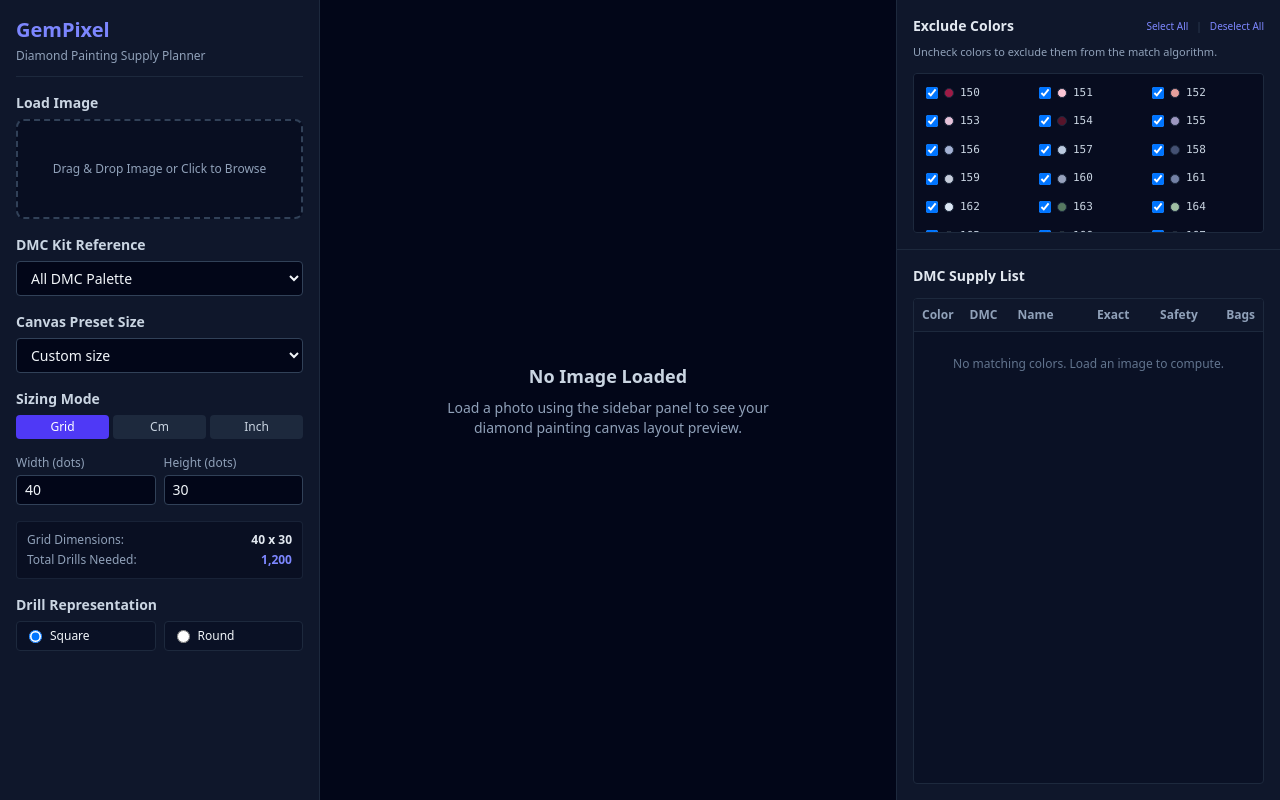
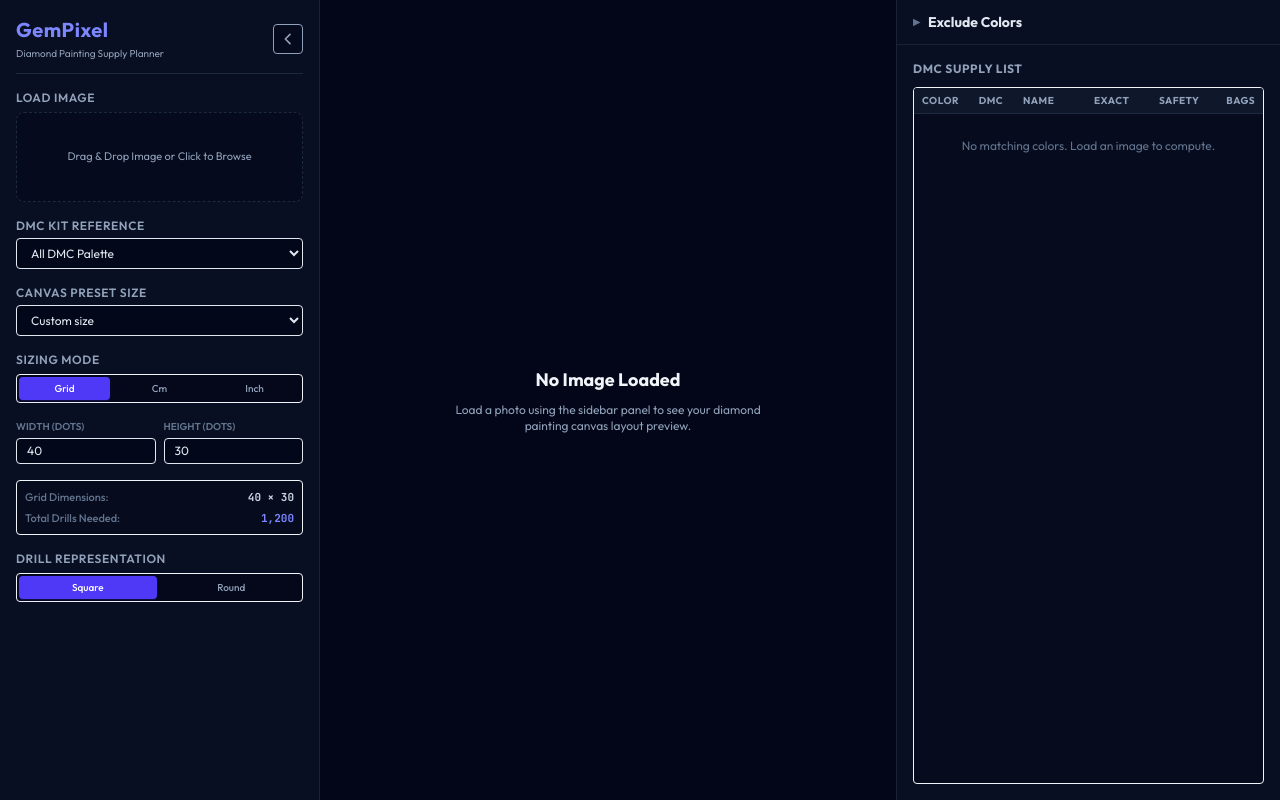
Before and after one commit to Black-Maple-Code/gempixel, a Preact app: page / in a window 1280 px wide. Built offline with nearby package versions, Linux system fonts and the light colour scheme.

Commit message:
feat(ui): complete UI overhaul with collapsible sidebars, compact lists, and premium violet glassmorphism theme

```diff
--- a/src/App.tsx
+++ b/src/App.tsx
@@ -34,6 +34,8 @@ export function App() {
   const [widthInput, setWidthInput] = useState<string>('40');
   const [heightInput, setHeightInput] = useState<string>('30');
   const [selectedPreset, setSelectedPreset] = useState<string>('custom');
+  const [leftPanelCollapsed, setLeftPanelCollapsed] = useState(false);
+  const [excludeListOpen, setExcludeListOpen] = useState(false);
 
   const [drillStyle, setDrillStyle] = useState<'square' | 'round'>('square');
   const [selectedBaseKit, setSelectedBaseKit] = useState<'all' | '100' | '200'>('all');
@@ -391,26 +393,43 @@ export function App() {
   return (
     <div className="flex h-screen w-screen bg-slate-950 text-slate-100 overflow-hidden print:h-auto print:overflow-visible">
       {/* Left Sidebar Control Panel */}
-      <aside className="w-80 bg-slate-900 border-r border-slate-800 p-4 flex flex-col gap-4 overflow-y-auto no-print">
-        <div className="border-b border-slate-800 pb-3">
-          <h1 className="text-xl font-bold text-indigo-400">GemPixel</h1>
-          <p className="text-xs text-slate-400 mt-1">Diamond Painting Supply Planner</p>
+      <aside
+        className={`bg-slate-900/60 backdrop-blur-md border-r border-slate-800/80 flex flex-col gap-4 overflow-y-auto no-print transition-all duration-300 relative shrink-0 ${
+          leftPanelCollapsed ? 'w-0 border-r-0 p-0 overflow-hidden' : 'w-80 p-4'
+        }`}
+      >
+        <div className="flex justify-between items-center border-b border-slate-800 pb-3">
+          <div>
+            <h1 className="text-xl font-bold text-indigo-400 tracking-wide">GemPixel</h1>
+            <p className="text-[10px] text-slate-400 mt-0.5">Diamond Painting Supply Planner</p>
+          </div>
+          <button
+            onClick={() => setLeftPanelCollapsed(true)}
+            className="p-1.5 rounded bg-slate-950/50 hover:bg-slate-800 text-slate-400 hover:text-white transition-colors cursor-pointer border border-slate-850/80 hover:scale-105 active:scale-95 flex items-center justify-center"
+            title="Collapse Sidebar"
+          >
+            <svg className="w-4 h-4" fill="none" viewBox="0 0 24 24" stroke="currentColor">
+              <path stroke-linecap="round" stroke-linejoin="round" stroke-width="2.5" d="M15 19l-7-7 7-7" />
+            </svg>
+          </button>
         </div>
 
         {/* File Upload / Dropzone */}
         <div className="flex flex-col gap-1.5">
-          <label className="text-sm font-semibold text-slate-300">Load Image</label>
+          <label className="text-xs font-semibold text-slate-400 uppercase tracking-wider">Load Image</label>
           <div
             ref={dropZoneRef}
             onDragOver={handleDragOver}
             onDragLeave={handleDragLeave}
             onDrop={handleDrop}
-            className={`border-2 border-dashed rounded-lg p-4 text-center cursor-pointer transition-colors flex flex-col items-center justify-center min-h-[100px] ${
-              isDragOver ? 'border-indigo-500 bg-indigo-500/10' : 'border-slate-700 hover:border-slate-600 bg-slate-950/50'
+            className={`border border-dashed rounded-lg p-3 text-center cursor-pointer transition-all flex flex-col items-center justify-center min-h-[90px] ${
+              isDragOver
+                ? 'border-indigo-500 bg-indigo-500/10 shadow-lg shadow-indigo-500/5'
+                : 'border-slate-800 hover:border-slate-700 bg-slate-950/40 hover:bg-slate-950/60'
             }`}
             onClick={() => document.getElementById('file-upload')?.click()}
           >
-            <span className="text-xs text-slate-400">Drag & Drop Image or Click to Browse</span>
+            <span className="text-[11px] text-slate-400 leading-relaxed max-w-[200px]">Drag & Drop Image or Click to Browse</span>
             <input
               id="file-upload"
               type="file"
@@ -422,15 +441,15 @@ export function App() {
         </div>
 
         {/* Base Kit Selector */}
-        <div className="flex flex-col gap-1.5">
-          <label className="text-sm font-semibold text-slate-300">DMC Kit Reference</label>
+        <div className="flex flex-col gap-1">
+          <label className="text-xs font-semibold text-slate-400 uppercase tracking-wider">DMC Kit Reference</label>
           <select
             value={selectedBaseKit}
             onChange={(e) => {
               setSelectedBaseKit((e.target as HTMLSelectElement).value as any);
               setExcludedColors(new Set()); // Reset exclusions on kit change
             }}
-            className="bg-slate-950 border border-slate-700 rounded px-2.5 py-1.5 text-sm focus:outline-none focus:ring-1 focus:ring-indigo-500"
+            className="bg-slate-950/80 border border-slate-850 rounded px-2.5 py-1.5 text-xs focus:outline-none focus:ring-1 focus:ring-indigo-500 transition-all text-slate-200 cursor-pointer"
           >
             <option value="all">All DMC Palette</option>
             <option value="100">Art Dot 100 Kit</option>
@@ -439,12 +458,12 @@ export function App() {
         </div>
 
         {/* Canvas Preset Size */}
-        <div className="flex flex-col gap-1.5">
-          <label className="text-sm font-semibold text-slate-300">Canvas Preset Size</label>
+        <div className="flex flex-col gap-1">
+          <label className="text-xs font-semibold text-slate-400 uppercase tracking-wider">Canvas Preset Size</label>
           <select
             value={selectedPreset}
             onChange={handlePresetChange}
-            className="bg-slate-950 border border-slate-700 rounded px-2.5 py-1.5 text-sm focus:outline-none focus:ring-1 focus:ring-indigo-500"
+            className="bg-slate-950/80 border border-slate-850 rounded px-2.5 py-1.5 text-xs focus:outline-none focus:ring-1 focus:ring-indigo-500 transition-all text-slate-200 cursor-pointer"
           >
             {STANDARD_SIZES.map(sz => (
               <option key={sz.value} value={sz.value}>{sz.name}</option>
@@ -454,14 +473,16 @@ export function App() {
 
         {/* Sizing Units & Inputs */}
         <div className="flex flex-col gap-1.5">
-          <label className="text-sm font-semibold text-slate-300">Sizing Mode</label>
-          <div className="grid grid-cols-3 gap-1">
+          <label className="text-xs font-semibold text-slate-400 uppercase tracking-wider">Sizing Mode</label>
+          <div className="grid grid-cols-3 gap-1 bg-slate-950/60 p-0.5 rounded border border-slate-850/50">
             {(['grid', 'cm', 'inch'] as const).map(u => (
               <button
                 key={u}
                 onClick={() => handleUnitChange(u)}
-                className={`text-xs py-1 rounded capitalize font-medium ${
-                  unit === u ? 'bg-indigo-600 text-white' : 'bg-slate-800 text-slate-300 hover:bg-slate-750'
+                className={`text-[10px] py-1 rounded capitalize font-medium transition-all cursor-pointer ${
+                  unit === u
+                    ? 'bg-indigo-600 text-white shadow shadow-indigo-600/20'
+                    : 'text-slate-400 hover:text-slate-200 hover:bg-slate-900/30'
                 }`}
               >
                 {u}
@@ -472,56 +493,57 @@ export function App() {
 
         <div className="grid grid-cols-2 gap-2">
           <div className="flex flex-col gap-1">
-            <label className="text-xs text-slate-400">Width ({unit === 'grid' ? 'dots' : unit})</label>
+            <label className="text-[10px] text-slate-500 uppercase font-semibold">Width ({unit === 'grid' ? 'dots' : unit})</label>
             <input
               type="number"
               data-field="width"
               step={unit === 'grid' ? '1' : '0.1'}
               value={widthInput}
               onInput={(e) => handleWidthChange((e.target as HTMLInputElement).value)}
-              className="bg-slate-950 border border-slate-700 rounded px-2 py-1 text-sm focus:outline-none focus:ring-1 focus:ring-indigo-500"
+              className="bg-slate-950/80 border border-slate-850 rounded px-2.5 py-1 text-xs focus:outline-none focus:ring-1 focus:ring-indigo-500 transition-all text-slate-200"
             />
           </div>
           <div className="flex flex-col gap-1">
-            <label className="text-xs text-slate-400">Height ({unit === 'grid' ? 'dots' : unit})</label>
+            <label className="text-[10px] text-slate-500 uppercase font-semibold">Height ({unit === 'grid' ? 'dots' : unit})</label>
             <input
               type="number"
               data-field="height"
               step={unit === 'grid' ? '1' : '0.1'}
               value={heightInput}
               onInput={(e) => handleHeightChange((e.target as HTMLInputElement).value)}
-              className="bg-slate-950 border border-slate-700 rounded px-2 py-1 text-sm focus:outline-none focus:ring-1 focus:ring-indigo-500"
+              className="bg-slate-950/80 border border-slate-850 rounded px-2.5 py-1 text-xs focus:outline-none focus:ring-1 focus:ring-indigo-500 transition-all text-slate-200"
             />
           </div>
         </div>
 
         {/* Calculated Info */}
-        <div className="bg-slate-950/40 p-2.5 rounded border border-slate-800/80 text-xs flex flex-col gap-1">
+        <div className="bg-slate-950/30 p-2 rounded border border-slate-850/60 text-[11px] flex flex-col gap-1 text-slate-350">
           <div className="flex justify-between">
-            <span className="text-slate-400">Grid Dimensions:</span>
-            <span className="font-semibold text-slate-200">{cols} x {rows}</span>
+            <span className="text-slate-500 font-medium">Grid Dimensions:</span>
+            <span className="font-semibold text-slate-300 font-mono">{cols} × {rows}</span>
           </div>
           <div className="flex justify-between">
-            <span className="text-slate-400">Total Drills Needed:</span>
-            <span className="font-semibold text-indigo-400">{(cols * rows).toLocaleString()}</span>
+            <span className="text-slate-500 font-medium">Total Drills Needed:</span>
+            <span className="font-bold text-indigo-400 font-mono">{(cols * rows).toLocaleString()}</span>
           </div>
         </div>
 
         {/* Drill Style */}
         <div className="flex flex-col gap-1.5">
-          <label className="text-sm font-semibold text-slate-300">Drill Representation</label>
-          <div className="grid grid-cols-2 gap-2">
+          <label className="text-xs font-semibold text-slate-400 uppercase tracking-wider">Drill Representation</label>
+          <div className="grid grid-cols-2 gap-1.5 bg-slate-950/60 p-0.5 rounded border border-slate-850/50">
             {(['square', 'round'] as const).map(style => (
-              <label key={style} className="flex items-center gap-2 cursor-pointer bg-slate-950/30 border border-slate-800 hover:border-slate-750 px-3 py-1.5 rounded text-xs select-none">
-                <input
-                  type="radio"
-                  name="drillStyle"
-                  checked={drillStyle === style}
-                  onChange={() => setDrillStyle(style)}
-                  className="text-indigo-600 focus:ring-indigo-500 bg-slate-900 border-slate-700"
-                />
-                <span className="capitalize">{style}</span>
-              </label>
+              <button
+                key={style}
+                onClick={() => setDrillStyle(style)}
+                className={`text-[10px] py-1 rounded capitalize font-medium transition-all cursor-pointer ${
+                  drillStyle === style
+                    ? 'bg-indigo-600 text-white shadow shadow-indigo-600/20'
+                    : 'text-slate-400 hover:text-slate-200 hover:bg-slate-900/30'
+                }`}
+              >
+                {style}
+              </button>
             ))}
           </div>
         </div>
@@ -530,15 +552,29 @@ export function App() {
         {matchResult && (
           <button
             onClick={printReport}
-            className="mt-auto bg-indigo-600 hover:bg-indigo-500 text-white py-2 rounded text-sm font-semibold flex items-center justify-center gap-1.5 transition-colors cursor-pointer"
+            className="mt-auto bg-gradient-to-r from-indigo-600 to-violet-600 hover:from-indigo-500 hover:to-violet-500 text-white py-2 rounded text-xs font-semibold flex items-center justify-center gap-1.5 shadow-lg shadow-indigo-950/20 active:scale-[0.98] transition-all cursor-pointer border border-indigo-500/20"
           >
-            <span>Print / Export PDF</span>
+            <svg className="w-3.5 h-3.5" fill="none" viewBox="0 0 24 24" stroke="currentColor">
+              <path stroke-linecap="round" stroke-linejoin="round" stroke-width="2.5" d="M17 17h2a2 2 0 002-2v-4a2 2 0 00-2-2H5a2 2 0 00-2 2v4a2 2 0 002 2h2m2 4h6a2 2 0 002-2v-4a2 2 0 00-2-2H9a2 2 0 00-2 2v4a2 2 0 002 2zm8-12V5a2 2 0 00-2-2H9a2 2 0 00-2 2v4h10z" />
+            </svg>
+            <span>Export / Print PDF</span>
           </button>
         )}
       </aside>
 
       {/* Main Canvas Area */}
       <main className="flex-1 relative flex flex-col min-w-0 print:block">
+        {leftPanelCollapsed && (
+          <button
+            onClick={() => setLeftPanelCollapsed(false)}
+            className="absolute top-4 left-4 z-50 p-2 bg-slate-900/90 hover:bg-slate-800 text-indigo-400 hover:text-white rounded-lg shadow-xl border border-slate-700/50 transition-all duration-200 cursor-pointer flex items-center justify-center hover:scale-105 active:scale-95"
+            title="Expand Sidebar"
+          >
+            <svg className="w-5 h-5" fill="none" viewBox="0 0 24 24" stroke="currentColor">
+              <path stroke-linecap="round" stroke-linejoin="round" stroke-width="2.5" d="M4 6h16M4 12h16M4 18h16" />
+            </svg>
+          </button>
+        )}
         <div className="flex-1 relative flex items-center justify-center overflow-hidden bg-slate-950 print:bg-white print:h-auto print:overflow-visible print:p-4">
           {image ? (
             <canvas
@@ -549,8 +585,8 @@ export function App() {
             />
           ) : (
             <div className="text-center p-6 max-w-sm flex flex-col items-center gap-2">
-              <span className="text-lg font-bold text-slate-300">No Image Loaded</span>
-              <p className="text-sm text-slate-400">Load a photo using the sidebar panel to see your diamond painting canvas layout preview.</p>
+              <span className="text-lg font-bold text-slate-350">No Image Loaded</span>
+              <p className="text-xs text-slate-400">Load a photo using the sidebar panel to see your diamond painting canvas layout preview.</p>
             </div>
           )}
 
@@ -565,15 +601,24 @@ export function App() {
           )}
         </div>
       </main>
+      {/* Right Sidebar Checklist & Legend */}
+      <aside className="w-96 bg-slate-900/60 backdrop-blur-md border-l border-slate-800/80 flex flex-col overflow-hidden print:w-full print:border-l-0 print:bg-white print:text-black print:overflow-visible print:h-auto shrink-0 transition-all duration-300">
 
-      {/* Right Sidebar Checklist & Legend */}
-      <aside className="w-96 bg-slate-900 border-l border-slate-800 flex flex-col overflow-hidden print:w-full print:border-l-0 print:bg-white print:text-black print:overflow-visible print:h-auto">
-
-        {/* Sub-palette selection checklist */}
-        <div className="p-4 border-b border-slate-800 no-print flex flex-col gap-2 shrink-0">
-          <div className="flex justify-between items-center">
-            <h3 className="font-bold text-sm text-slate-200">Exclude Colors</h3>
-            <div className="flex gap-2">
+        {/* Collapsible Sub-palette selection checklist */}
+        <div className="border-b border-slate-800/80 no-print flex flex-col shrink-0 transition-all">
+          <button
+            onClick={() => setExcludeListOpen(!excludeListOpen)}
+            className="w-full flex justify-between items-center py-3 px-4 hover:bg-slate-850/50 text-left font-bold text-sm text-slate-200 transition-colors select-none cursor-pointer focus:outline-none"
+          >
+            <div className="flex items-center gap-2">
+              <span className={`text-[9px] text-slate-500 transition-transform duration-200 ${excludeListOpen ? 'rotate-90' : ''}`}>▶</span>
+              <span>Exclude Colors</span>
+              {excludedColors.size > 0 && (
+                <span className="text-[10px] px-1.5 py-0.5 rounded-full bg-red-500/10 border border-red-500/20 text-red-400 font-semibold">{excludedColors.size}</span>
+              )}
+            </div>
+            {excludeListOpen && (
+              <div className="flex gap-2 no-print" onClick={(e) => e.stopPropagation()}>
                 <button onClick={handleSelectAll} className="text-[10px] text-indigo-400 hover:text-indigo-300 cursor-pointer">
                   Select All
                 </button>
@@ -582,10 +627,13 @@ export function App() {
                   Deselect All
                 </button>
               </div>
-          </div>
-          <p className="text-[11px] text-slate-400 mb-1">Uncheck colors to exclude them from the match algorithm.</p>
+            )}
+          </button>
 
-          <div className="grid grid-cols-3 gap-1.5 max-h-40 overflow-y-auto border border-slate-800 p-2 rounded bg-slate-950/60">
+          {excludeListOpen && (
+            <div className="px-4 pb-4 flex flex-col gap-2 transition-all">
+              <p className="text-[10px] text-slate-400">Uncheck colors to exclude them from calculations.</p>
+              <div className="grid grid-cols-3 gap-1.5 max-h-36 overflow-y-auto border border-slate-850 p-1.5 rounded bg-slate-950/60 shadow-inner">
                 {baseCandidates.map(c => {
                   const isExcluded = excludedColors.has(c.dmc);
                   return (
@@ -597,27 +645,29 @@ export function App() {
                         type="checkbox"
                         checked={!isExcluded}
                         onChange={() => toggleColorExclusion(c.dmc)}
-                    className="rounded border-slate-700 text-indigo-600 focus:ring-indigo-500 h-3 w-3"
+                        className="rounded border-slate-700 text-indigo-600 focus:ring-indigo-500 h-3 w-3 cursor-pointer"
                       />
                       <span
-                    className="w-2.5 h-2.5 rounded-full border border-slate-800 shrink-0"
+                        className="w-2.5 h-2.5 rounded-full border border-slate-850 shrink-0"
                         style={{ backgroundColor: c.hex }}
                       />
-                  <span className="font-mono text-slate-300 text-[11px] truncate" title={c.name}>{c.dmc}</span>
+                      <span className="font-mono text-slate-350 text-[11px] truncate" title={c.name}>{c.dmc}</span>
                     </label>
                   );
                 })}
               </div>
             </div>
+          )}
+        </div>
 
         {/* Legend table */}
         <div className="p-4 flex-1 flex flex-col overflow-hidden print:p-0 print:overflow-visible">
-          <div className="flex justify-between items-center mb-3 no-print">
-            <h3 className="font-bold text-sm text-slate-200">DMC Supply List</h3>
+          <div className="flex justify-between items-center mb-2.5 no-print">
+            <h3 className="font-bold text-xs uppercase tracking-wider text-slate-400">DMC Supply List</h3>
             {highlightedColor && (
               <button
                 onClick={() => handleRowClick(highlightedColor)}
-                className="text-[11px] text-red-400 hover:text-red-300 cursor-pointer"
+                className="text-[10px] text-red-400 hover:text-red-300 font-semibold cursor-pointer border border-red-500/20 px-2 py-0.5 rounded bg-red-500/5 hover:bg-red-500/10 transition-colors"
               >
                 Clear Highlight
               </button>
@@ -627,16 +677,16 @@ export function App() {
           <h2 className="hidden print:block text-2xl font-bold mb-4">GemPixel Supply Plan Report</h2>
 
           {/* Table Container */}
-          <div className="flex-1 overflow-y-auto border border-slate-800 rounded bg-slate-950/30 print:border-none print:bg-white print:overflow-visible no-print">
+          <div className="flex-1 overflow-y-auto border border-slate-850 rounded bg-slate-950/30 print:border-none print:bg-white print:overflow-visible no-print shadow-inner">
             <table className="w-full text-left text-xs border-collapse">
-              <thead className="sticky top-0 bg-slate-900 border-b border-slate-800 text-slate-400 select-none">
+              <thead className="sticky top-0 bg-slate-900 border-b border-slate-800 text-slate-400 select-none text-[10px] uppercase tracking-wider font-semibold">
                 <tr>
-                  <th className="p-2 w-8">Color</th>
-                  <th className="p-2 w-12">DMC</th>
-                  <th className="p-2 truncate max-w-[100px]">Name</th>
-                  <th className="p-2 text-right">Exact</th>
-                  <th className="p-2 text-right">Safety</th>
-                  <th className="p-2 text-right">Bags</th>
+                  <th className="py-1.5 px-2 w-8 text-center">Color</th>
+                  <th className="py-1.5 px-2 w-12 text-center">DMC</th>
+                  <th className="py-1.5 px-2 truncate max-w-[100px]">Name</th>
+                  <th className="py-1.5 px-2 text-right">Exact</th>
+                  <th className="py-1.5 px-2 text-right">Safety</th>
+                  <th className="py-1.5 px-2 text-right">Bags</th>
                 </tr>
               </thead>
               <tbody>
@@ -646,31 +696,31 @@ export function App() {
                     <tr
                       key={row.code}
                       onClick={() => handleRowClick(row.code)}
-                      className={`border-b border-slate-800/60 hover:bg-slate-850/50 cursor-pointer select-none transition-colors ${
-                        isHighlighted ? 'bg-indigo-950/60 hover:bg-indigo-900/60 border-l-2 border-l-indigo-500' : ''
+                      className={`border-b border-slate-800/40 hover:bg-slate-850/30 cursor-pointer select-none transition-all duration-150 ${
+                        isHighlighted ? 'bg-indigo-950/40 hover:bg-indigo-950/50 border-l border-l-indigo-500 text-indigo-200' : 'text-slate-350'
                       }`}
                     >
-                      <td className="p-2">
+                      <td className="py-1 px-2 flex justify-center">
                         <span
-                          className="block w-4 h-4 rounded border border-slate-800"
+                          className="block w-3 h-3 rounded-full border border-slate-850 shadow-sm"
                           style={{ backgroundColor: row.hex }}
                         />
                       </td>
-                      <td className="p-2 font-mono font-bold text-slate-350">{row.code}</td>
-                      <td className="p-2 text-slate-400 truncate max-w-[100px]" title={row.name}>
+                      <td className="py-1 px-2 font-mono font-bold text-center text-slate-200">{row.code}</td>
+                      <td className="py-1 px-2 text-slate-400 truncate max-w-[100px] text-[11px]" title={row.name}>
                         {row.name}
                       </td>
-                      <td className="p-2 text-right text-slate-300">{row.count}</td>
-                      <td className="p-2 text-right font-medium text-indigo-300">{row.safety}</td>
-                      <td className="p-2 text-right font-bold text-slate-200">
-                        {row.packets} ({row.packets * 200})
+                      <td className="py-1 px-2 text-right text-slate-400 font-mono">{row.count}</td>
+                      <td className="py-1 px-2 text-right font-medium text-indigo-300 font-mono">{row.safety}</td>
+                      <td className="py-1 px-2 text-right font-bold text-slate-300 font-mono">
+                        {row.packets} <span className="text-[9px] text-slate-500 font-normal font-sans">({row.packets * 200})</span>
                       </td>
                     </tr>
                   );
                 })}
                 {sortedMatches.length === 0 && (
                   <tr>
-                    <td colSpan={6} className="text-center p-6 text-slate-500">
+                    <td colSpan={6} className="text-center py-6 text-slate-500 text-xs">
                       No matching colors. Load an image to compute.
                     </td>
                   </tr>
--- a/src/index.css
+++ b/src/index.css
@@ -1,8 +1,13 @@
+@import url('https://fonts.googleapis.com/css2?family=Outfit:wght@300;400;500;600;700;800&family=JetBrains+Mono:wght@400;700&display=swap');
 @import "tailwindcss";
 
 @layer base {
   body {
     @apply bg-slate-950 text-slate-100 antialiased select-none min-h-screen;
+    font-family: 'Outfit', sans-serif;
+  }
+  code, pre, .font-mono {
+    font-family: 'JetBrains Mono', monospace !important;
   }
 }
 
```
Also changed, not shown: 1 other file (tests, documents, lock files or other folders). Lines whose indentation alone changed are shown as unchanged.
